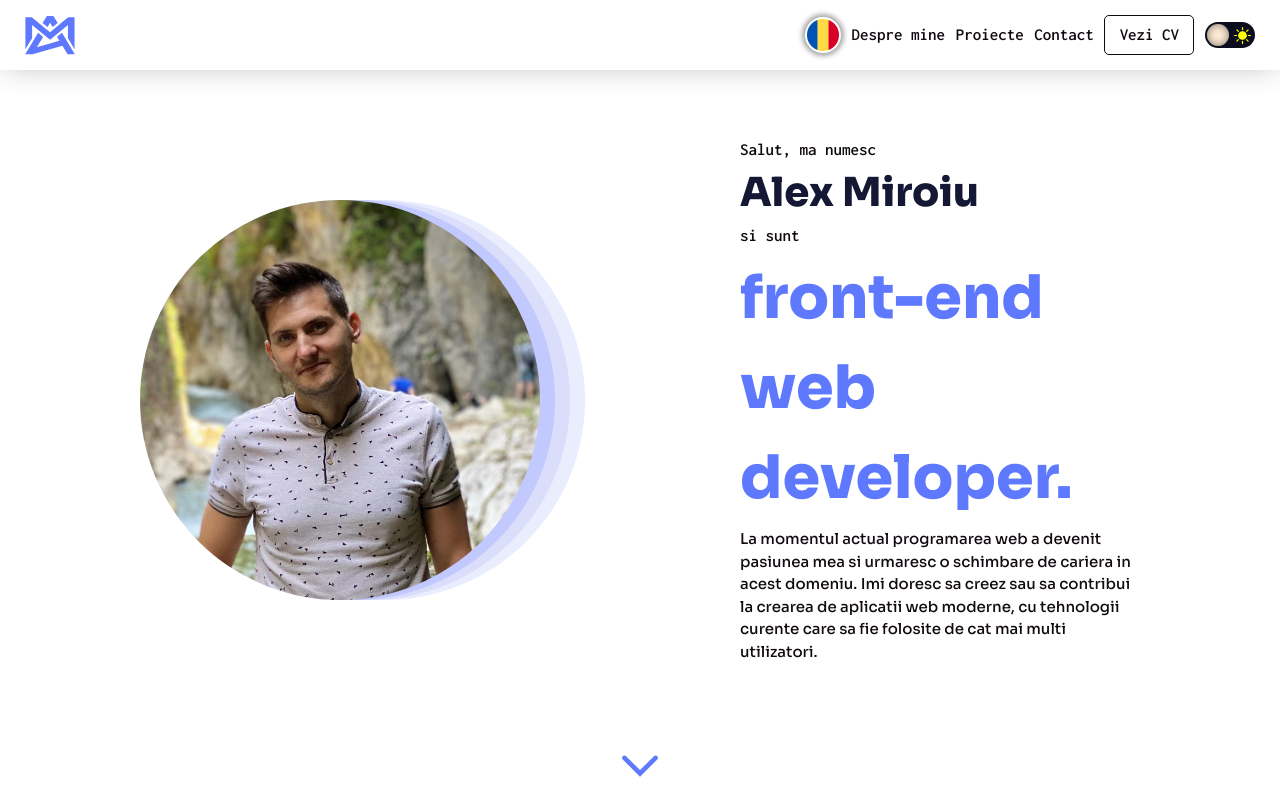
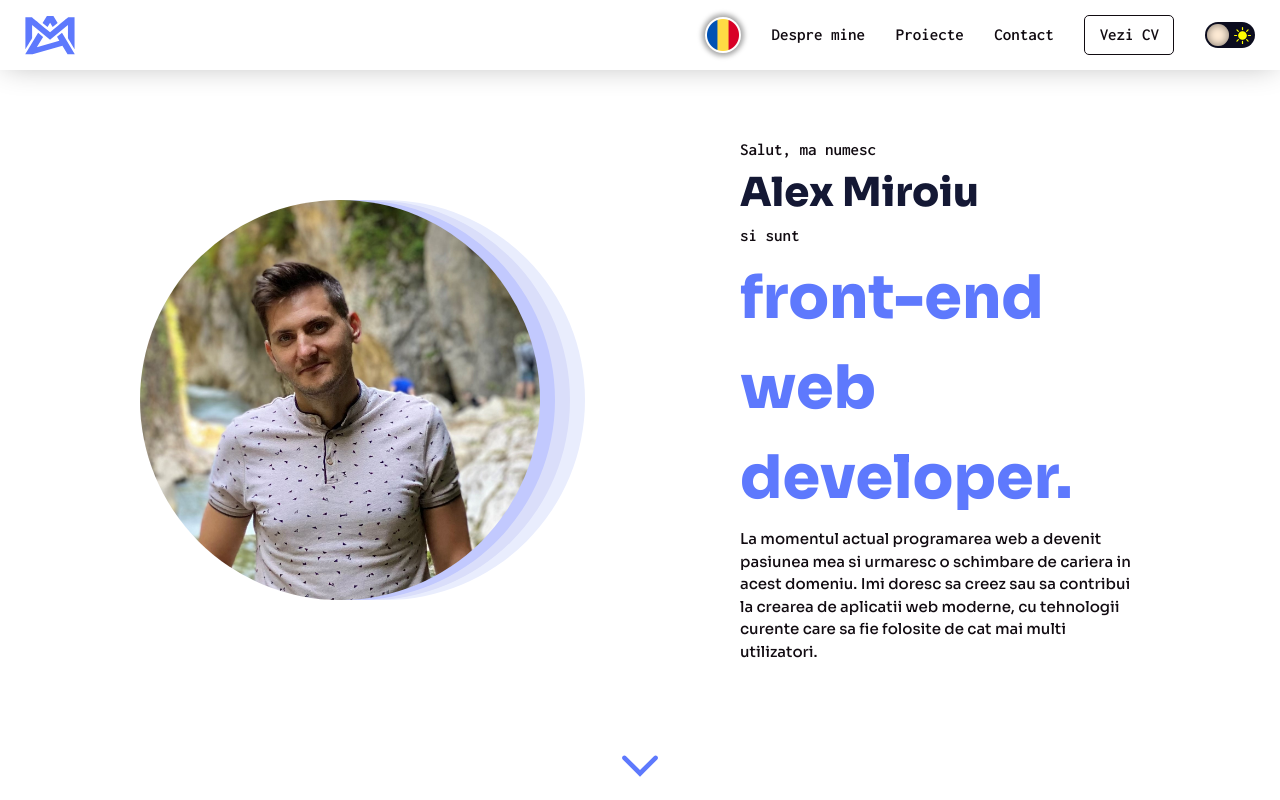
Before and after one commit to alexmiroiu/Proiecte, a React (Create React App) app in the folder portfolio-website/: page / in a window 1280 px wide. Shown: the top 800 px of the page. Built offline with nearby package versions, Linux system fonts and the light colour scheme.

Commit message:
minor fix pe header

```diff
--- a/portfolio-website/src/components/Header.module.css
+++ b/portfolio-website/src/components/Header.module.css
@@ -33,7 +33,7 @@
     position: relative;
     font-family: var(--mono-font);
     font-size: 1.7rem;
-    width: 55rem;
+    width: 60rem;
     height: 100%;
     display: flex;
     align-items: center;
@@ -183,9 +183,9 @@
     transform: translate(2.4rem);
 }
 
-@media (min-width: 1001px) and (max-width: 1199px) and (min-height: 400px) and (max-height: 719px) {
+@media (min-width: 1001px) and (max-width: 1299px) and (min-height: 400px) and (max-height: 719px) {
     .mainNav {
-        width: 45rem;
+        width: 55rem;
         margin-right: 2.5rem;
     }
 
@@ -194,9 +194,9 @@
     }
 }
 
-@media (min-width: 1001px) and (max-width: 1199px) and (min-height: 720px) and (max-height: 850px) {
+@media (min-width: 1001px) and (max-width: 1299px) and (min-height: 720px) and (max-height: 850px) {
     .mainNav {
-        width: 45rem;
+        width: 55rem;
         margin-right: 2.5rem;
     }
 
@@ -207,7 +207,7 @@
 
 @media (min-width: 1200px) and (max-height: 900px) {
     .mainNav {
-        width: 45rem;
+        width: 55rem;
         margin-right: 2.5rem;
     }
 
@@ -218,7 +218,7 @@
 
 @media (min-width: 580px) and (max-width: 1000px) {
     .mainNav {
-        width: 45rem;
+        width: 55rem;
         margin-right: 2.5rem;
     }
 
```
